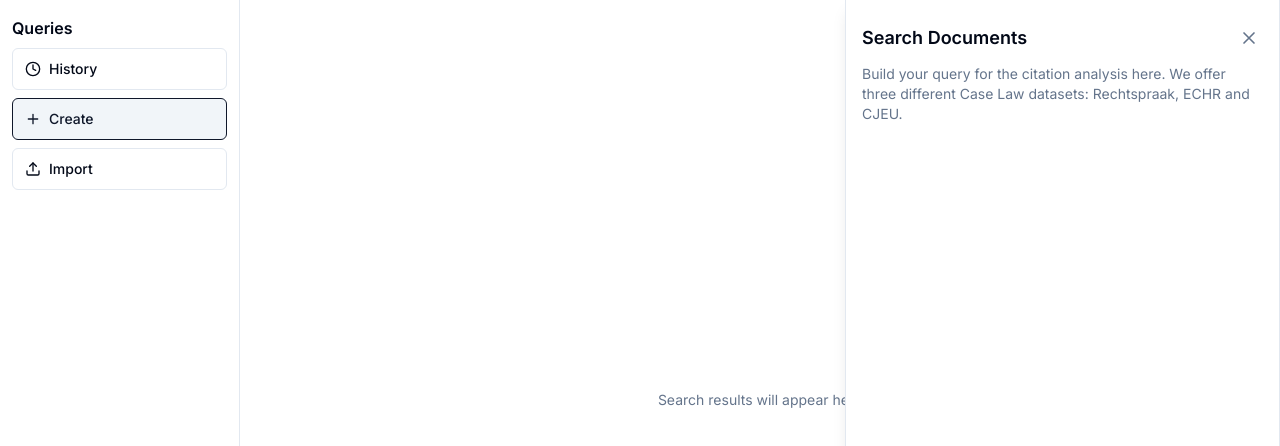
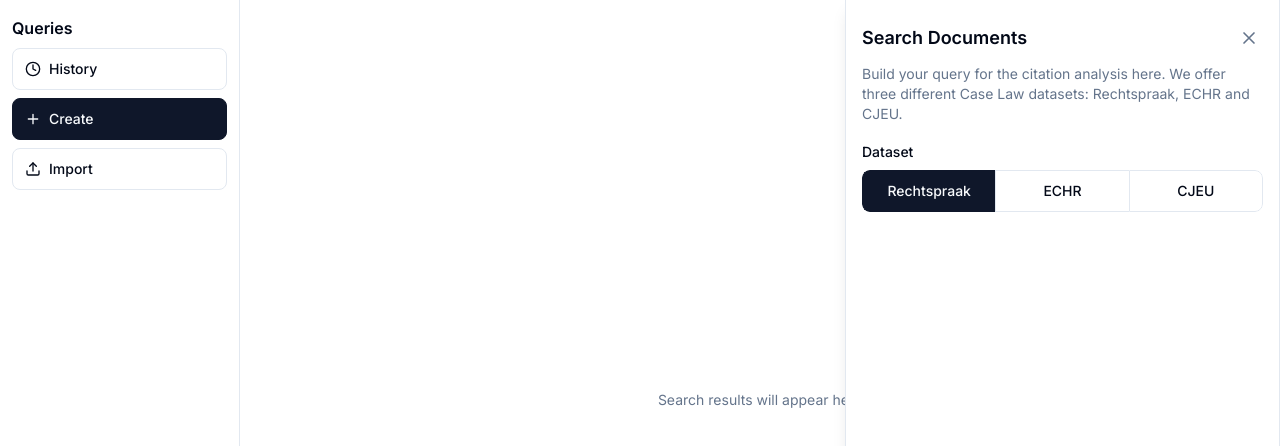
Before and after one commit to tessagerritse/biss-search, a Vue app: page / in a window 1280 px wide. Shown: the top 446 px of the page. Built offline with nearby package versions, Linux system fonts and the light colour scheme.

Commit message:
chore: add dataset tabs and reusable AppButton

```diff
--- /dev/null
+++ b/src/components/AppButton.vue
@@ -0,0 +1,94 @@
+<script setup lang="ts">
+withDefaults(
+  defineProps<{
+    /** Visual style: default = light with border, emphasized = dark fill (e.g. main CTA or selected option in a group) */
+    appearance?: 'default' | 'emphasized'
+    type?: 'button' | 'submit'
+    disabled?: boolean
+    /** When used in a tab group: first/middle/last for shared borders and radius */
+    groupPosition?: 'only' | 'first' | 'middle' | 'last'
+  }>(),
+  {
+    appearance: 'default',
+    type: 'button',
+    disabled: false,
+    groupPosition: 'only',
+  }
+)
+</script>
+
+<template>
+  <button
+    :type="type"
+    :disabled="disabled"
+    :class="['app-btn', `app-btn--${appearance}`, `app-btn--group-${groupPosition}`]"
+  >
+    <slot />
+  </button>
+</template>
+
+<style scoped>
+.app-btn {
+  display: inline-flex;
+  flex-direction: row;
+  align-items: center;
+  justify-content: center;
+  gap: 0.5rem;
+  padding: 0.5rem 0.75rem;
+  font-size: 0.875rem;
+  font-weight: 500;
+  font-family: inherit;
+  line-height: inherit;
+  color: inherit;
+  cursor: pointer;
+  border: 1px solid transparent;
+  border-radius: var(--radius);
+  transition: background-color 0.15s, border-color 0.15s, color 0.15s;
+}
+
+.app-btn:disabled {
+  cursor: not-allowed;
+  opacity: 0.5;
+}
+
+.app-btn--emphasized {
+  background: hsl(var(--primary));
+  color: hsl(var(--primary-foreground));
+  border-color: hsl(var(--primary));
+}
+
+.app-btn--emphasized:hover:not(:disabled) {
+  background: hsl(var(--primary) / 0.9);
+  border-color: hsl(var(--primary) / 0.9);
+}
+
+.app-btn--default {
+  background: hsl(var(--background));
+  color: hsl(var(--foreground));
+  border-color: hsl(var(--border));
+}
+
+.app-btn--default:hover:not(:disabled) {
+  background: hsl(var(--accent));
+  color: hsl(var(--accent-foreground));
+}
+
+/* Tab group: shared borders, only outer corners rounded */
+.app-btn--group-only {
+  border-radius: var(--radius);
+}
+
+.app-btn--group-first {
+  border-radius: var(--radius) 0 0 var(--radius);
+  border-right-width: 0;
+}
+
+.app-btn--group-middle {
+  border-radius: 0;
+  border-right-width: 0;
+}
+
+.app-btn--group-last {
+  border-radius: 0 var(--radius) var(--radius) 0;
+}
+</style>
--- /dev/null
+++ b/src/components/DatasetTabs.vue
@@ -0,0 +1,61 @@
+<script setup lang="ts">
+import AppButton from '@/components/AppButton.vue'
+
+export type DatasetId = 'rechtspraak' | 'echr' | 'cjeu'
+
+const options: { value: DatasetId; label: string }[] = [
+  { value: 'rechtspraak', label: 'Rechtspraak' },
+  { value: 'echr', label: 'ECHR' },
+  { value: 'cjeu', label: 'CJEU' },
+]
+
+defineProps<{
+  modelValue: DatasetId
+}>()
+
+const emit = defineEmits<{
+  'update:modelValue': [value: DatasetId]
+}>()
+
+function select(value: DatasetId) {
+  emit('update:modelValue', value)
+}
+</script>
+
+<template>
+  <div class="dataset-tabs" role="tablist" aria-label="Select dataset">
+    <AppButton
+      v-for="(opt, index) in options"
+      :key="opt.value"
+      type="button"
+      role="tab"
+      :aria-selected="modelValue === opt.value"
+      :appearance="modelValue === opt.value ? 'emphasized' : 'default'"
+      :group-position="
+        options.length === 1
+          ? 'only'
+          : index === 0
+            ? 'first'
+            : index === options.length - 1
+              ? 'last'
+              : 'middle'
+      "
+      @click="select(opt.value)"
+    >
+      {{ opt.label }}
+    </AppButton>
+  </div>
+</template>
+
+<style scoped>
+.dataset-tabs {
+  display: flex;
+  overflow: hidden;
+  border-radius: var(--radius);
+}
+
+.dataset-tabs :deep(.app-btn) {
+  flex: 1;
+  min-width: 0;
+}
+</style>
--- a/src/views/SearchView.vue
+++ b/src/views/SearchView.vue
@@ -1,8 +1,12 @@
 <script setup lang="ts">
 import { ref } from 'vue'
 import IconClass from '@/assets/IconClass.vue'
+import AppButton from '@/components/AppButton.vue'
+import DatasetTabs from '@/components/DatasetTabs.vue'
+import type { DatasetId } from '@/components/DatasetTabs.vue'
 
 const isSearchPanelOpen = ref(true)
+const dataset = ref<DatasetId>('rechtspraak')
 </script>
 
 <template>
@@ -10,24 +14,23 @@ const isSearchPanelOpen = ref(true)
     <aside class="sidebar sidebar-left" aria-label="Queries">
       <h2 class="sidebar-title">Queries</h2>
       <div class="sidebar-actions">
-        <button type="button" class="action-btn">
+        <AppButton appearance="default" class="action-btn">
           <IconClass name="clock" icon-class="action-icon" />
           <span>History</span>
-        </button>
-        <button
-          type="button"
+        </AppButton>
+        <AppButton
+          :appearance="isSearchPanelOpen ? 'emphasized' : 'default'"
           class="action-btn"
-          :class="{ active: isSearchPanelOpen }"
           aria-label="Open search panel"
           @click="isSearchPanelOpen = true"
         >
           <IconClass name="plus" icon-class="action-icon" />
           <span>Create</span>
-        </button>
-        <button type="button" class="action-btn">
+        </AppButton>
+        <AppButton appearance="default" class="action-btn">
           <IconClass name="upload" icon-class="action-icon" />
           <span>Import</span>
-        </button>
+        </AppButton>
       </div>
     </aside>
 
@@ -52,7 +55,10 @@ const isSearchPanelOpen = ref(true)
         Rechtspraak, ECHR and CJEU.
       </p>
       <section class="search-panel-body" aria-label="Query builder">
-        <!-- Form content will be added later -->
+        <div class="form-section">
+          <span class="form-label">Dataset</span>
+          <DatasetTabs v-model="dataset" />
+        </div>
       </section>
     </aside>
   </div>
@@ -89,31 +95,10 @@ const isSearchPanelOpen = ref(true)
   gap: 0.5rem;
 }
 
-.action-btn {
-  display: flex;
-  flex-direction: row;
-  align-items: center;
-  gap: 0.5rem;
-  padding: 0.5rem 0.75rem;
-  background: transparent;
-  border: 1px solid hsl(var(--border));
-  border-radius: calc(var(--radius) - 2px);
-  font-size: 0.875rem;
-  font-weight: 500;
-  color: hsl(var(--foreground));
-  cursor: pointer;
+.sidebar-actions .action-btn {
+  width: 100%;
+  justify-content: flex-start;
   text-align: left;
-}
-
-.action-btn:hover {
-  background: hsl(var(--accent));
-  color: hsl(var(--accent-foreground));
-}
-
-.action-btn.active {
-  background: hsl(var(--accent));
-  border-color: hsl(var(--primary));
-  color: hsl(var(--accent-foreground));
 }
 
 .action-icon {
@@ -201,8 +186,22 @@ const isSearchPanelOpen = ref(true)
 }
 
 .search-panel-body {
-  min-height: 120px;
   padding: 0 0.75rem;
+  display: flex;
+  flex-direction: column;
+  gap: 1.25rem;
+}
+
+.form-section {
+  display: flex;
+  flex-direction: column;
+  gap: 0.35rem;
+}
+
+.form-label {
+  font-size: 0.875rem;
+  font-weight: 500;
+  color: hsl(var(--foreground));
 }
 
 @media (max-width: 900px) {
```
